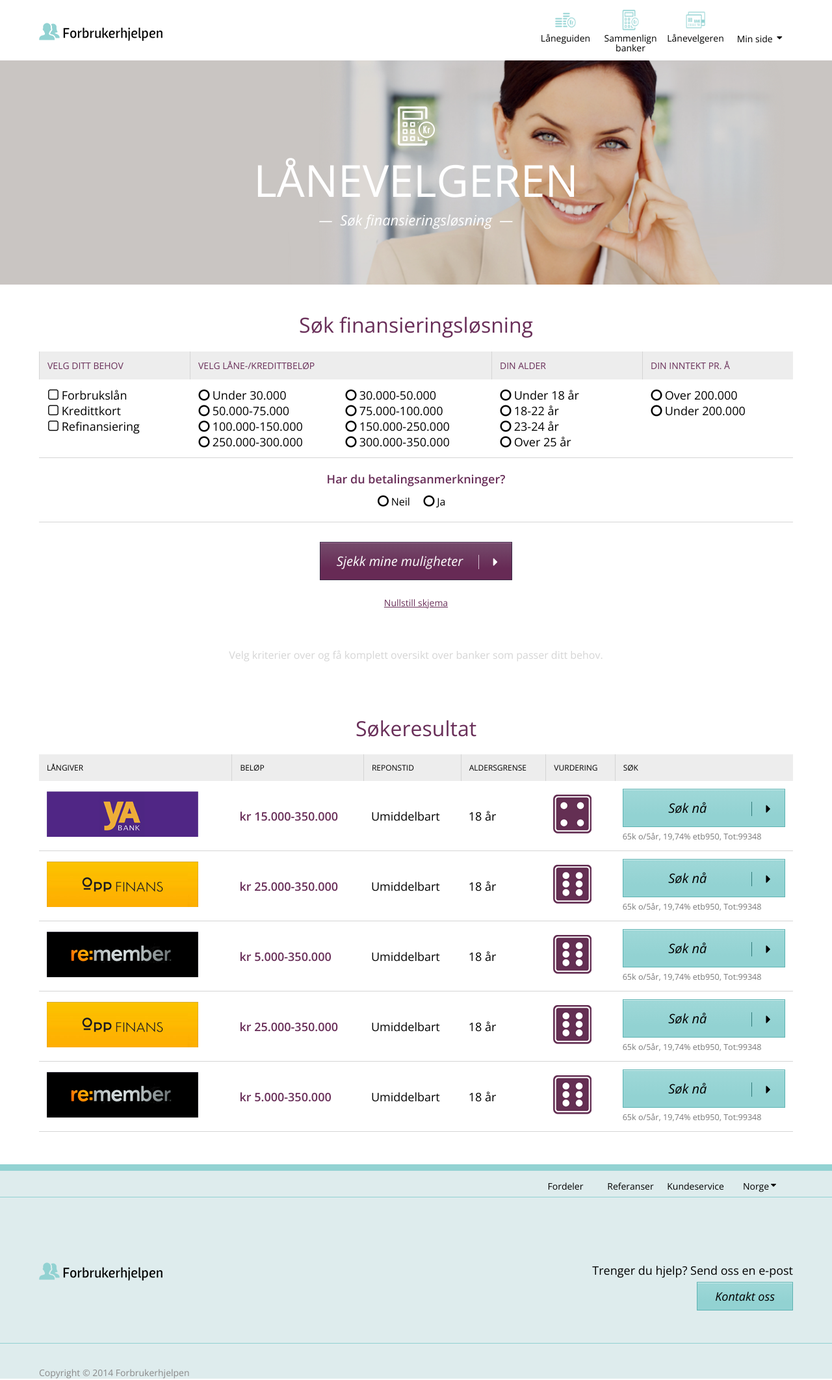
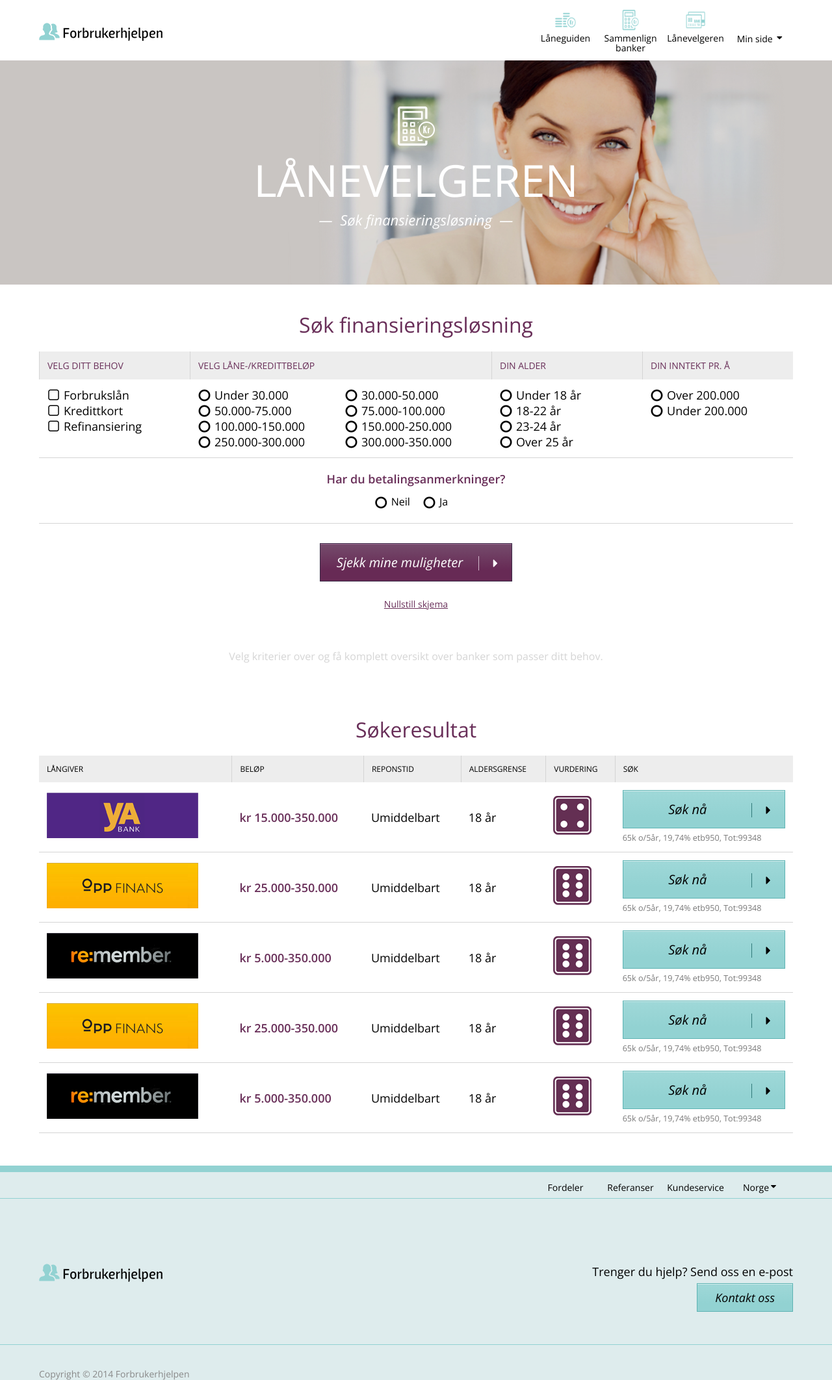
Before and after one commit to front/forbrukerhjelpen-static, a Jekyll site: the page built from loans.html, in a window 1280 px wide. Shown: the whole page at 65% size. Built offline with Jekyll 4.4.1, drawn with Linux system fonts in a browser that asks for light colours; nearby versions of some CDN libraries.

Commit message:
Updated radio and checkbox styling (moved to label)

```diff
--- a/css/style.css
+++ b/css/style.css
@@ -1,6 +1,6 @@
 @import url("http://fonts.googleapis.com/css?family=Open+Sans:400,400italic,300,300italic");
 @import url("http://fonts.googleapis.com/css?family=Open+Sans:600,600italic,700,700italic");
-/* line 36, ../../../../.rvm/gems/ruby-2.0.0-p247/gems/toolkit-1.3.8/stylesheets/toolkit/_box-sizing.scss */
+/* line 36, ../../../.rvm/gems/ruby-1.9.3-p484/gems/toolkit-1.3.8/stylesheets/toolkit/_box-sizing.scss */
 *, *:after, *:before {
   -webkit-box-sizing: border-box;
   -moz-box-sizing: border-box;
@@ -8,7 +8,7 @@
   *behavior: url('/css/../behaviors/box-sizing/boxsizing.php');
 }
 
-/* line 4, ../../../../.rvm/gems/ruby-2.0.0-p247/gems/toolkit-1.3.8/stylesheets/toolkit/_fluid-media.scss */
+/* line 4, ../../../.rvm/gems/ruby-1.9.3-p484/gems/toolkit-1.3.8/stylesheets/toolkit/_fluid-media.scss */
 img, video {
   max-width: 100%;
   height: auto;
@@ -196,11 +196,11 @@
   color: black;
   border: 1px solid #5db3b3;
 }
-/* line 15, ../../../../.rvm/gems/ruby-2.0.0-p247/gems/sassy-buttons-0.2.6/stylesheets/sassy-buttons/_sassy-button-pseudo-states.sass */
+/* line 15, ../../../.rvm/gems/ruby-1.9.3-p484/gems/sassy-buttons-0.2.6/stylesheets/sassy-buttons/_sassy-button-pseudo-states.sass */
 .btn.btn-blue:hover {
   text-decoration: none;
 }
-/* line 18, ../../../../.rvm/gems/ruby-2.0.0-p247/gems/sassy-buttons-0.2.6/stylesheets/sassy-buttons/_sassy-button-pseudo-states.sass */
+/* line 18, ../../../.rvm/gems/ruby-1.9.3-p484/gems/sassy-buttons-0.2.6/stylesheets/sassy-buttons/_sassy-button-pseudo-states.sass */
 .btn.btn-blue:hover {
   background-color: #80cbcb;
   background: -webkit-gradient(linear, 50% 0%, 50% 100%, color-stop(3%, #8dd1d1), color-stop(75%, #80cbcb));
@@ -209,13 +209,13 @@
   background: -o-linear-gradient(#8dd1d1 3%, #80cbcb 75%);
   background: linear-gradient(#8dd1d1 3%, #80cbcb 75%);
 }
-/* line 21, ../../../../.rvm/gems/ruby-2.0.0-p247/gems/sassy-buttons-0.2.6/stylesheets/sassy-buttons/_sassy-button-pseudo-states.sass */
+/* line 21, ../../../.rvm/gems/ruby-1.9.3-p484/gems/sassy-buttons-0.2.6/stylesheets/sassy-buttons/_sassy-button-pseudo-states.sass */
 .btn.btn-blue:active {
   -webkit-box-shadow: #75c6c6 0 1px 2px inset;
   -moz-box-shadow: #75c6c6 0 1px 2px inset;
   box-shadow: #75c6c6 0 1px 2px inset;
 }
-/* line 6, ../../../../.rvm/gems/ruby-2.0.0-p247/gems/sassy-buttons-0.2.6/stylesheets/sassy-buttons/_sassy-button-pseudo-states.sass */
+/* line 6, ../../../.rvm/gems/ruby-1.9.3-p484/gems/sassy-buttons-0.2.6/stylesheets/sassy-buttons/_sassy-button-pseudo-states.sass */
 .btn.btn-blue.disabled, .btn.btn-blue[disabled] {
   filter: progid:DXImageTransform.Microsoft.Alpha(Opacity=60);
   opacity: 0.6;
@@ -225,7 +225,7 @@
   -moz-box-shadow: none;
   box-shadow: none;
 }
-/* line 74, ../../../../.rvm/gems/ruby-2.0.0-p247/gems/sassy-buttons-0.2.6/stylesheets/_sassy-buttons.sass */
+/* line 74, ../../../.rvm/gems/ruby-1.9.3-p484/gems/sassy-buttons-0.2.6/stylesheets/_sassy-buttons.sass */
 .btn.btn-blue::-moz-focus-inner {
   padding: 0 !important;
   margin: -1px !important;
@@ -258,11 +258,11 @@
   color: white;
   border: 1px solid #3a2a46;
 }
-/* line 15, ../../../../.rvm/gems/ruby-2.0.0-p247/gems/sassy-buttons-0.2.6/stylesheets/sassy-buttons/_sassy-button-pseudo-states.sass */
+/* line 15, ../../../.rvm/gems/ruby-1.9.3-p484/gems/sassy-buttons-0.2.6/stylesheets/sassy-buttons/_sassy-button-pseudo-states.sass */
 .btn.btn-purple:hover {
   text-decoration: none;
 }
-/* line 18, ../../../../.rvm/gems/ruby-2.0.0-p247/gems/sassy-buttons-0.2.6/stylesheets/sassy-buttons/_sassy-button-pseudo-states.sass */
+/* line 18, ../../../.rvm/gems/ruby-1.9.3-p484/gems/sassy-buttons-0.2.6/stylesheets/sassy-buttons/_sassy-button-pseudo-states.sass */
 .btn.btn-purple:hover {
   background-color: #552346;
   background: -webkit-gradient(linear, 50% 0%, 50% 100%, color-stop(3%, #66425e), color-stop(75%, #552346));
@@ -271,13 +271,13 @@
   background: -o-linear-gradient(#66425e 3%, #552346 75%);
   background: linear-gradient(#66425e 3%, #552346 75%);
 }
-/* line 21, ../../../../.rvm/gems/ruby-2.0.0-p247/gems/sassy-buttons-0.2.6/stylesheets/sassy-buttons/_sassy-button-pseudo-states.sass */
+/* line 21, ../../../.rvm/gems/ruby-1.9.3-p484/gems/sassy-buttons-0.2.6/stylesheets/sassy-buttons/_sassy-button-pseudo-states.sass */
 .btn.btn-purple:active {
   -webkit-box-shadow: #4a1e3d 0 1px 2px inset;
   -moz-box-shadow: #4a1e3d 0 1px 2px inset;
   box-shadow: #4a1e3d 0 1px 2px inset;
 }
-/* line 6, ../../../../.rvm/gems/ruby-2.0.0-p247/gems/sassy-buttons-0.2.6/stylesheets/sassy-buttons/_sassy-button-pseudo-states.sass */
+/* line 6, ../../../.rvm/gems/ruby-1.9.3-p484/gems/sassy-buttons-0.2.6/stylesheets/sassy-buttons/_sassy-button-pseudo-states.sass */
 .btn.btn-purple.disabled, .btn.btn-purple[disabled] {
   filter: progid:DXImageTransform.Microsoft.Alpha(Opacity=60);
   opacity: 0.6;
@@ -287,7 +287,7 @@
   -moz-box-shadow: none;
   box-shadow: none;
 }
-/* line 74, ../../../../.rvm/gems/ruby-2.0.0-p247/gems/sassy-buttons-0.2.6/stylesheets/_sassy-buttons.sass */
+/* line 74, ../../../.rvm/gems/ruby-1.9.3-p484/gems/sassy-buttons-0.2.6/stylesheets/_sassy-buttons.sass */
 .btn.btn-purple::-moz-focus-inner {
   padding: 0 !important;
   margin: -1px !important;
@@ -1107,134 +1107,126 @@
     margin-bottom: 10px;
   }
 }
-/* line 123, ../sass/partials/module/partials/_forms.scss */
-.subscribe-form div.small {
+/* line 124, ../sass/partials/module/partials/_forms.scss */
+.subscribe-form input[type="checkbox"] {
+  display: none;
+}
+/* line 126, ../sass/partials/module/partials/_forms.scss */
+.subscribe-form input[type="checkbox"] + label:before {
+  display: block;
   float: left;
-  background-color: #fff;
   width: 30px;
   height: 30px;
   margin-right: 10px;
-  margin-bottom: 0;
-}
-/* line 132, ../sass/partials/module/partials/_forms.scss */
-.subscribe-form input[type="checkbox"] {
-  visibility: hidden;
-  display: block;
-  margin: 2px 3px;
-  cursor: pointer;
-}
-/* line 137, ../sass/partials/module/partials/_forms.scss */
-.subscribe-form input[type="checkbox"]:before {
-  visibility: visible;
+  margin-bottom: 5px;
+  line-height: 30px;
+  text-align: center;
+  background-color: #fff;
+  font-size: 26px;
   font-family: "forbrukerhjelpen";
+  content: " ";
+}
+/* line 140, ../sass/partials/module/partials/_forms.scss */
+.subscribe-form input[type="checkbox"]:checked + label:before {
   content: "g";
-  font-size: 26px;
-  opacity: 0.07;
 }
 /* line 144, ../sass/partials/module/partials/_forms.scss */
-.subscribe-form input[type="checkbox"]:checked:before {
-  opacity: 1.0;
-}
-/* line 148, ../sass/partials/module/partials/_forms.scss */
 .subscribe-form label {
   display: block;
   font-size: 0.875em;
   cursor: pointer;
 }
 
-/* line 156, ../sass/partials/module/partials/_forms.scss */
+/* line 152, ../sass/partials/module/partials/_forms.scss */
 form.styled input[type="checkbox"], form.styled input[type="radio"] {
-  display: inline-block;
-  visibility: hidden;
-  cursor: pointer;
-}
-/* line 160, ../sass/partials/module/partials/_forms.scss */
-form.styled input[type="checkbox"]:before, form.styled input[type="radio"]:before {
-  visibility: visible;
-  display: block;
-  float: left;
-  margin-top: -5px;
-  font-size: 20px;
-  font-family: "forbrukerhjelpen";
-}
-/* line 170, ../sass/partials/module/partials/_forms.scss */
-form.styled input[type="checkbox"]:before {
-  content: "l";
-}
-/* line 173, ../sass/partials/module/partials/_forms.scss */
-form.styled input[type="checkbox"]:checked:before {
-  content: "m";
-}
-/* line 178, ../sass/partials/module/partials/_forms.scss */
-form.styled input[type="radio"]:before {
-  content: "n";
-}
-/* line 181, ../sass/partials/module/partials/_forms.scss */
-form.styled input[type="radio"]:checked:before {
-  content: "o";
-}
-/* line 185, ../sass/partials/module/partials/_forms.scss */
+  display: none;
+}
+/* line 154, ../sass/partials/module/partials/_forms.scss */
 form.styled input[type="checkbox"] + label, form.styled input[type="radio"] + label {
   display: inline-block;
   cursor: pointer;
-  padding-left: 5px;
   margin-right: 15px;
 }
-
-@media (min-width: 720px) {
-  /* line 194, ../sass/partials/module/partials/_forms.scss */
+/* line 158, ../sass/partials/module/partials/_forms.scss */
+form.styled input[type="checkbox"] + label:before, form.styled input[type="radio"] + label:before {
+  display: block;
+  float: left;
+  margin-top: 1px;
+  margin-right: 5px;
+  font-size: 21px;
+  font-family: "forbrukerhjelpen";
+}
+/* line 169, ../sass/partials/module/partials/_forms.scss */
+form.styled input[type="checkbox"] + label:before {
+  content: "l";
+}
+/* line 172, ../sass/partials/module/partials/_forms.scss */
+form.styled input[type="checkbox"]:checked + label:before {
+  content: "m";
+}
+/* line 177, ../sass/partials/module/partials/_forms.scss */
+form.styled input[type="radio"] + label:before {
+  content: "n";
+}
+/* line 180, ../sass/partials/module/partials/_forms.scss */
+form.styled input[type="radio"]:checked + label:before {
+  content: "o";
+}
+
+@media (min-width: 720px) {
+  /* line 187, ../sass/partials/module/partials/_forms.scss */
   .loan-form-table {
     border-bottom: 1px solid #d5d5d5;
   }
 }
 @media (min-width: 720px) {
-  /* line 200, ../sass/partials/module/partials/_forms.scss */
+  /* line 193, ../sass/partials/module/partials/_forms.scss */
   .loan-form-table > div {
     float: left;
     width: 25%;
   }
 }
 @media (min-width: 960px) {
-  /* line 200, ../sass/partials/module/partials/_forms.scss */
+  /* line 193, ../sass/partials/module/partials/_forms.scss */
   .loan-form-table > div {
     width: 20%;
   }
-  /* line 207, ../sass/partials/module/partials/_forms.scss */
+  /* line 200, ../sass/partials/module/partials/_forms.scss */
   .loan-form-table > div.double {
     width: 40%;
   }
 }
-/* line 211, ../sass/partials/module/partials/_forms.scss */
+/* line 204, ../sass/partials/module/partials/_forms.scss */
 .loan-form-table > div div {
   padding: 12px 0 12px 12px;
   font-size: 1.0625em;
 }
-/* line 215, ../sass/partials/module/partials/_forms.scss */
+/* line 208, ../sass/partials/module/partials/_forms.scss */
 .loan-form-table > div .input-group {
   padding: 0px;
 }
 @media (min-width: 0) and (max-width: 479px) {
-  /* line 215, ../sass/partials/module/partials/_forms.scss */
+  /* line 208, ../sass/partials/module/partials/_forms.scss */
   .loan-form-table > div .input-group {
     font-size: 0.8125em;
     padding: 1px 0;
   }
 }
 @media (min-width: 960px) {
-  /* line 222, ../sass/partials/module/partials/_forms.scss */
+  /* line 215, ../sass/partials/module/partials/_forms.scss */
   .loan-form-table > div.double .input-group {
     width: 50%;
     float: left;
   }
 }
 @media (min-width: 0) and (max-width: 719px) {
-  /* line 222, ../sass/partials/module/partials/_forms.scss */
+  /* line 215, ../sass/partials/module/partials/_forms.scss */
   .loan-form-table > div.double .input-group {
     width: 50%;
     float: left;
   }
 }
-/* line 233, ../sass/partials/module/partials/_forms.scss */
+/* line 226, ../sass/partials/module/partials/_forms.scss */
 .loan-form-table header {
   padding: 12px;
   background-color: #ededed;
@@ -1244,7 +1236,7 @@
   font-weight: 600;
 }
 @media (min-width: 720px) {
-  /* line 233, ../sass/partials/module/partials/_forms.scss */
+  /* line 226, ../sass/partials/module/partials/_forms.scss */
   .loan-form-table header {
     font-size: 0.875em;
     font-weight: 300;
@@ -1770,30 +1762,35 @@
   margin-bottom: 50px;
 }
 
-/* line 2, ../sass/partials/module/partials/_login.scss */
+/* line 1, ../sass/partials/module/partials/_login.scss */
+.login-page {
+  background-color: #deeced;
+}
+
+/* line 5, ../sass/partials/module/partials/_login.scss */
 .login-block {
   padding-bottom: 20px;
 }
 @media (min-width: 960px) {
-  /* line 2, ../sass/partials/module/partials/_login.scss */
+  /* line 5, ../sass/partials/module/partials/_login.scss */
   .login-block {
     padding-top: 140px;
     padding-bottom: 140px;
   }
 }
-/* line 9, ../sass/partials/module/partials/_login.scss */
+/* line 12, ../sass/partials/module/partials/_login.scss */
 .login-block .content {
   background-color: #fff;
 }
 @media (min-width: 960px) {
-  /* line 9, ../sass/partials/module/partials/_login.scss */
+  /* line 12, ../sass/partials/module/partials/_login.scss */
   .login-block .content {
     padding: 20px;
     -webkit-box-shadow: 4px 4px 20px 1px #ccc;
     box-shadow: 4px 4px 20px 1px #ccc;
   }
 }
-/* line 16, ../sass/partials/module/partials/_login.scss */
+/* line 19, ../sass/partials/module/partials/_login.scss */
 .login-block .content > div {
   position: relative;
   overflow: hidden;
@@ -1801,12 +1798,12 @@
   background: #a7d9da;
 }
 @media (min-width: 720px) {
-  /* line 16, ../sass/partials/module/partials/_login.scss */
+  /* line 19, ../sass/partials/module/partials/_login.scss */
   .login-block .content > div {
     height: 400px;
   }
 }
-/* line 25, ../sass/partials/module/partials/_login.scss */
+/* line 28, ../sass/partials/module/partials/_login.scss */
 .login-block .content header {
   position: absolute;
   z-index: 2;
@@ -1817,7 +1814,7 @@
   background-color: #92d2d2;
 }
 @media (min-width: 720px) {
-  /* line 25, ../sass/partials/module/partials/_login.scss */
+  /* line 28, ../sass/partials/module/partials/_login.scss */
   .login-block .content header {
     width: 50%;
     height: 530px;
@@ -1828,19 +1825,19 @@
     background-position: left -215px top -45px;
   }
 }
-/* line 43, ../sass/partials/module/partials/_login.scss */
+/* line 46, ../sass/partials/module/partials/_login.scss */
 .login-block .content header h1, .login-block .content header h2 {
   text-transform: uppercase;
   color: #fff;
   font-size: 2.625em;
 }
 @media (min-width: 720px) {
-  /* line 43, ../sass/partials/module/partials/_login.scss */
+  /* line 46, ../sass/partials/module/partials/_login.scss */
   .login-block .content header h1, .login-block .content header h2 {
     font-size: 3.5em;
   }
 }
-/* line 52, ../sass/partials/module/partials/_login.scss */
+/* line 55, ../sass/partials/module/partials/_login.scss */
 .login-block .content form {
   position: absolute;
   z-index: 3;
@@ -1850,7 +1847,7 @@
   margin-left: -45%;
 }
 @media (min-width: 720px) {
-  /* line 52, ../sass/partials/module/partials/_login.scss */
+  /* line 55, ../sass/partials/module/partials/_login.scss */
   .login-block .content form {
     top: 70px;
     left: 75%;
@@ -1858,18 +1855,18 @@
     margin-left: -140px;
   }
 }
-/* line 65, ../sass/partials/module/partials/_login.scss */
+/* line 68, ../sass/partials/module/partials/_login.scss */
 .login-block .content form span {
   display: block;
   margin-top: 10px;
   text-align: right;
   font-size: 0.875em;
 }
-/* line 70, ../sass/partials/module/partials/_login.scss */
+/* line 73, ../sass/partials/module/partials/_login.scss */
 .login-block .content form span i {
   vertical-align: middle;
 }
-/* line 76, ../sass/partials/module/partials/_login.scss */
+/* line 79, ../sass/partials/module/partials/_login.scss */
 .login-block .copyright, .login-block .help {
   padding-right: 10px;
   padding-left: 10px;
@@ -1879,18 +1876,18 @@
   color: #787878;
 }
 @media (min-width: 960px) {
-  /* line 76, ../sass/partials/module/partials/_login.scss */
+  /* line 79, ../sass/partials/module/partials/_login.scss */
   .login-block .copyright, .login-block .help {
     padding-right: 0px;
     padding-left: 0px;
   }
 }
 @media (min-width: 720px) {
-  /* line 89, ../sass/partials/module/partials/_login.scss */
+  /* line 92, ../sass/partials/module/partials/_login.scss */
   .login-block .copyright {
     float: left;
   }
-  /* line 92, ../sass/partials/module/partials/_login.scss */
+  /* line 95, ../sass/partials/module/partials/_login.scss */
   .login-block .help {
     float: right;
   }
--- a/index.html
+++ b/index.html
@@ -33,9 +33,7 @@
 					</div>
 				</div>
 				<div class="dark clearfix">
-					<div class="small">
-						<input id="subscribe-check" type="checkbox" name="subscribe" value="true">
-					</div>
+					<input id="subscribe-check" type="checkbox" name="subscribe" value="true">
 					<label for="subscribe-check">Ja, jeg ønsker tilgang til låneguiden og motta relevant info på mobil og e-post.</label>
 				</div>
 				<div class="dark">
```
Also changed, not shown: sass/partials/module/partials/_forms.scss (+24 -31 lines).
